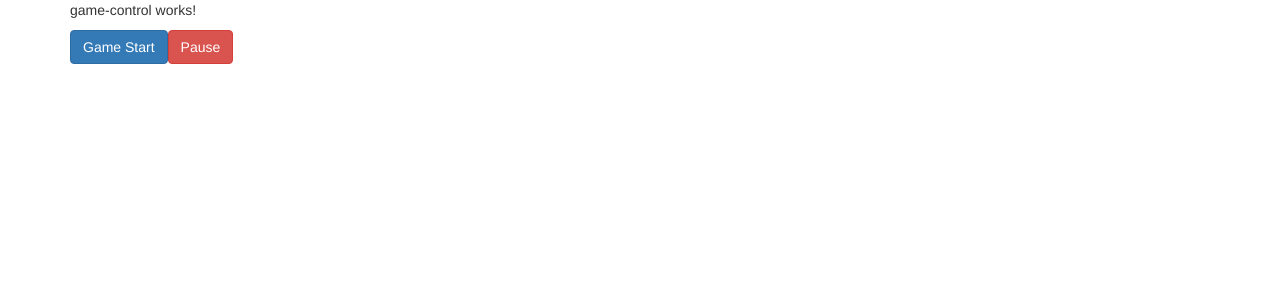
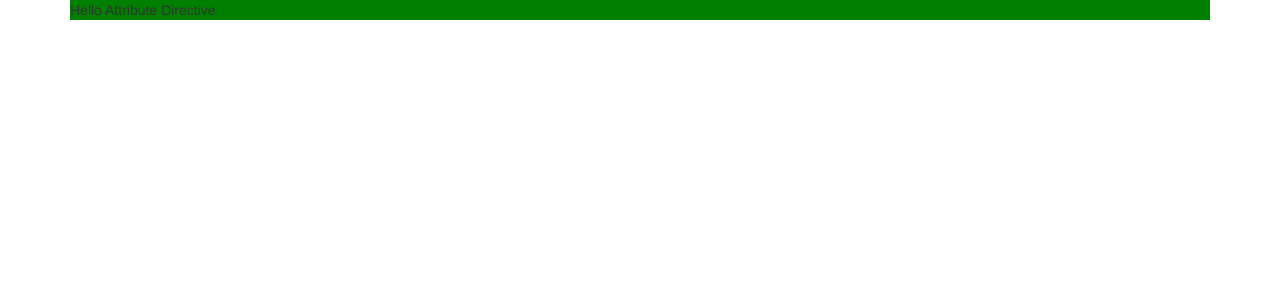
Before and after one commit to susmithakundukulam/translatorPro, an Angular app: page / in a window 1280 px wide. Shown: the top 300 px of the page. Built offline with nearby package versions, Linux system fonts and the light colour scheme.

Commit message:
attribute directives

```diff
--- a/src/app/app.component.html
+++ b/src/app/app.component.html
@@ -18,14 +18,19 @@
      <app-bottom-page *ngFor="let data of detailElements" [profile]="data"></app-bottom-page>
 </div> -->
 
-<!-- ****ANother Example for DataBinding deepDive input output decorator Complicated**** -->
-<div class="container">
+<!-- ****ANother Example for DataBinding deepDive input output decorator Complicated****ngStyle,ngClass**** -->
+<!-- <div class="container">
     <app-game-control (messageEvent)="addEven($event)"></app-game-control>
     <app-even-numbers  *ngFor="let even of evenElements" [evenTag]="even"
     [ngClass]="{evenColor : even % 2 == 0}"
     [ngStyle]="{fontFamily : even % 2 == 0 ? 'FANTASY' : 'sans-serif'}"></app-even-numbers>
     <app-odd-numbers *ngFor="let odd of oddElements" [oddTag]="odd"></app-odd-numbers>
 
+</div> -->
+
+<!-- Attribute Directive Simple Eg -->
+<div class="container">
+    <p appBasicHighlight>Hello Attribute Directive</p>
 </div>
 
 <!-- for PDF test -->
--- a/src/app/app.module.ts
+++ b/src/app/app.module.ts
@@ -19,6 +19,7 @@
 import { EvenNumbersComponent } from './even-numbers/even-numbers.component';
 import { OddNumbersComponent } from './odd-numbers/odd-numbers.component';
 import { GameControlComponent } from './game-control/game-control.component';
+import { BasicHighlightDirective } from 'src/basic-highlight/basic-highlight.directive';
 
 
 
@@ -39,7 +40,8 @@
     BottomPageComponent,
     EvenNumbersComponent,
     OddNumbersComponent,
-    GameControlComponent
+    GameControlComponent,
+    BasicHighlightDirective
   ],
   imports: [
     BrowserModule,
--- /dev/null
+++ b/src/basic-highlight/basic-highlight.directive.ts
@@ -0,0 +1,14 @@
+import { Directive, ElementRef, OnInit } from "@angular/core";
+@Directive({
+    selector : "[appBasicHighlight]"
+})
+export class BasicHighlightDirective implements OnInit{
+    constructor(private elementRef: ElementRef){
+
+    }
+
+    ngOnInit() {
+        this.elementRef.nativeElement.style.backgroundColor= 'green';
+    }
+
+}
```
